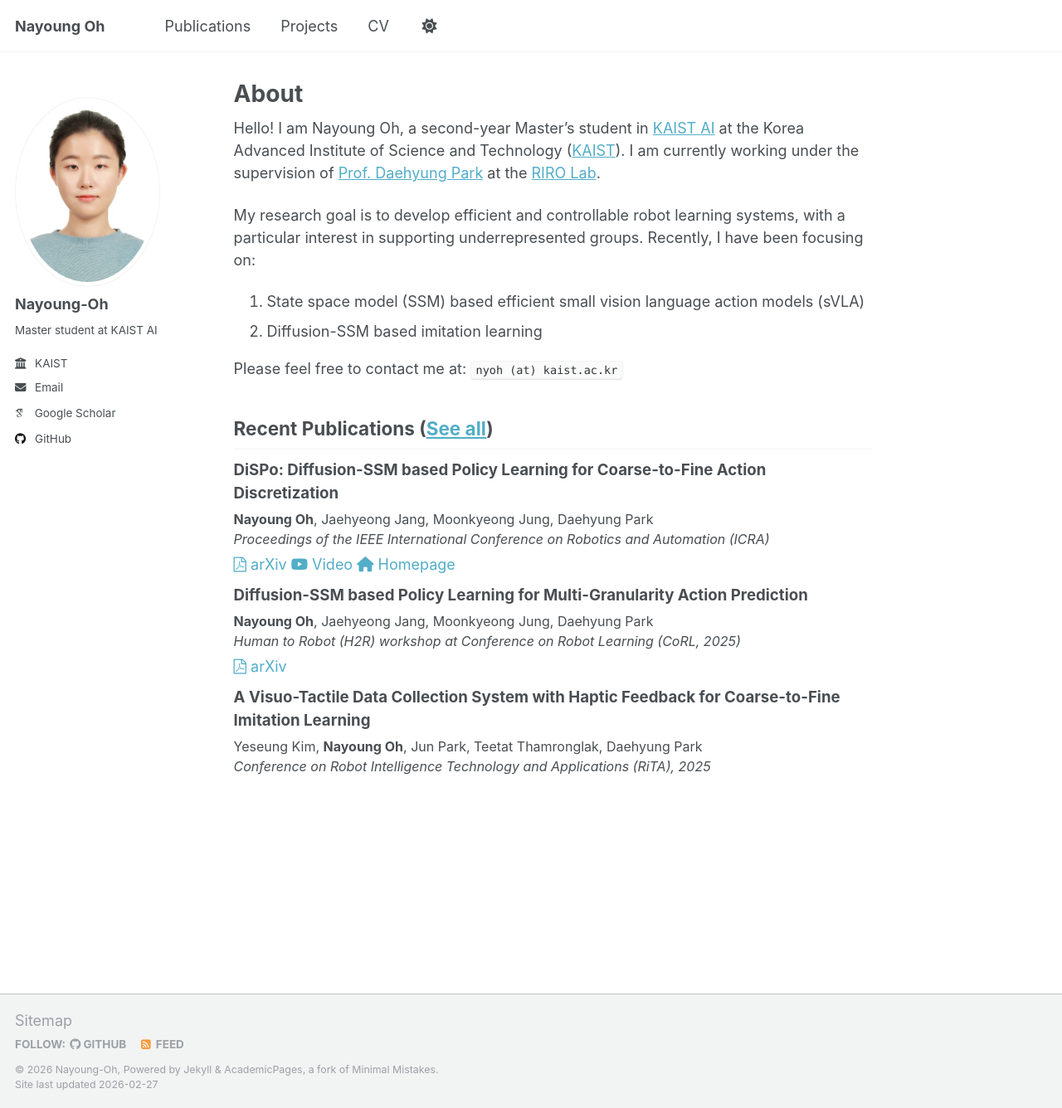
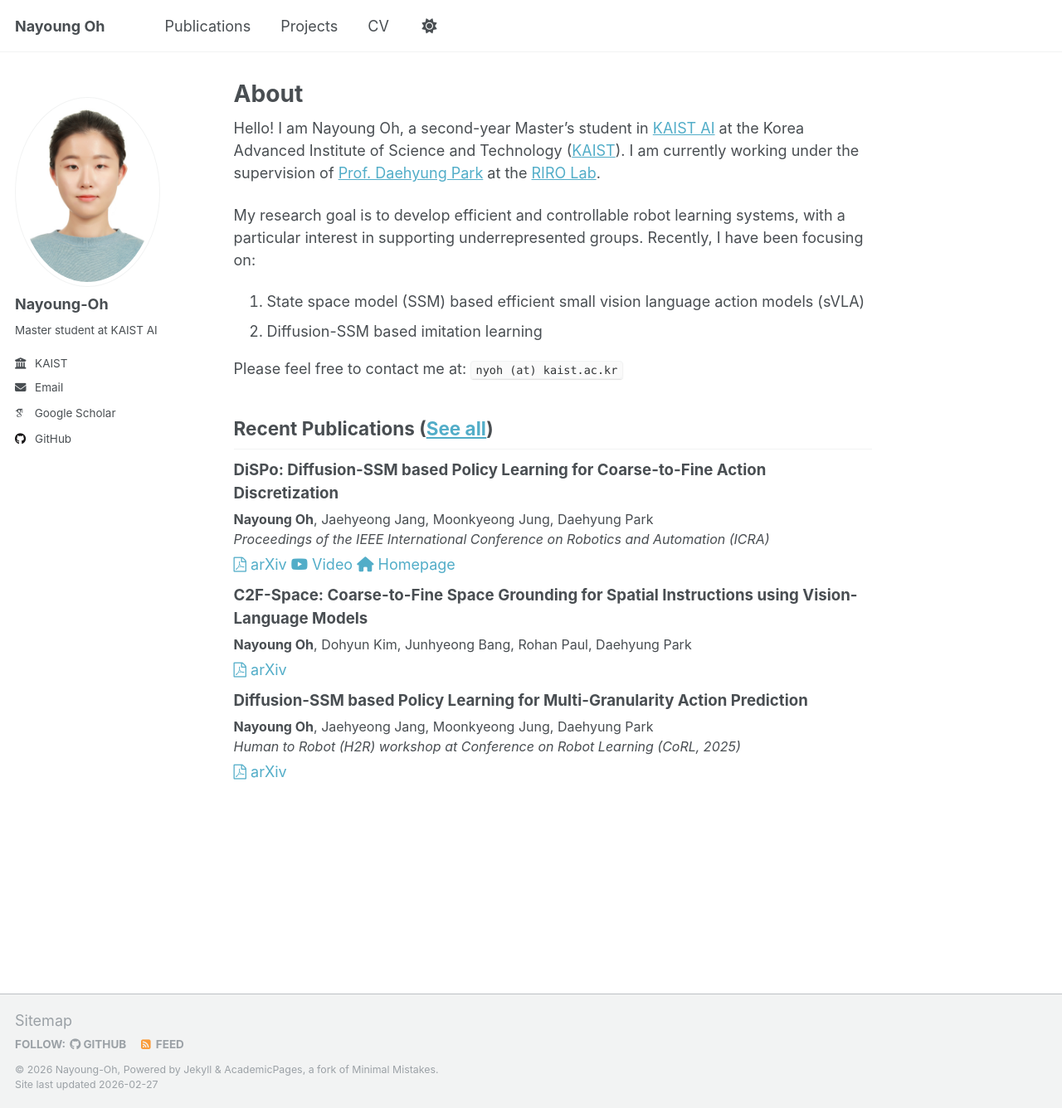
Before and after one commit to Nayoung-Oh/Nayoung-Oh.github.io, a Jekyll site: the page built from _pages/about.md, in a window 1280 px wide and 1336 px high. Shown: the whole window at 83% size. Built offline with Jekyll 4.4.1, drawn with Linux system fonts in a browser that asks for light colours; some web fonts are replaced.

Commit message:
update c2f space

```diff
--- a/_data/publications.yml
+++ b/_data/publications.yml
@@ -7,6 +7,13 @@
   arxivurl: "https://arxiv.org/pdf/2409.14719"
   videourl: 'https://www.youtube.com/watch?v=vAdhXM6G2DQ'
   homeurl: 'https://robo-dispo.github.io/'
+
+- title: "C2F-Space: Coarse-to-Fine Space Grounding for Spatial Instructions using Vision-Language Models"
+  authors: "Nayoung Oh, Dohyun Kim, Junhyeong Bang, Rohan Paul, Daehyung Park"
+  collection: "publications"
+  date: "2025-11-19"
+  type: 'Preprints'
+  arxivurl: "https://arxiv.org/pdf/2511.15333"
 
 - title: "Diffusion-SSM based Policy Learning for Multi-Granularity Action Prediction"
   authors: "Nayoung Oh, Jaehyeong Jang, Moonkyeong Jung, Daehyung Park"
```
